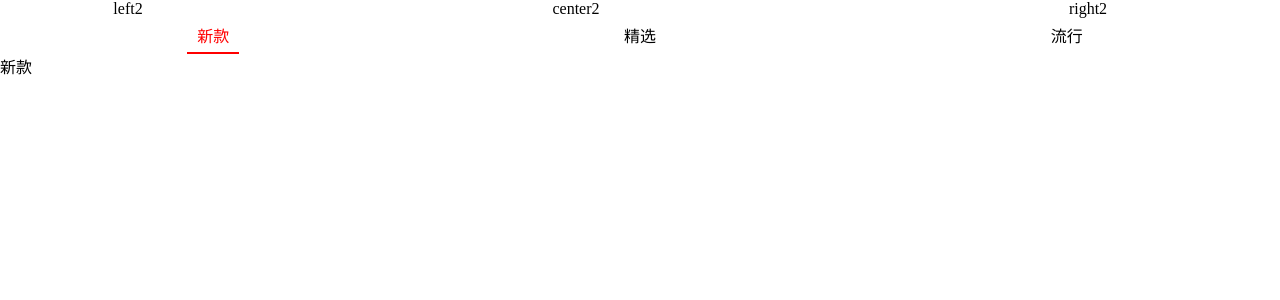
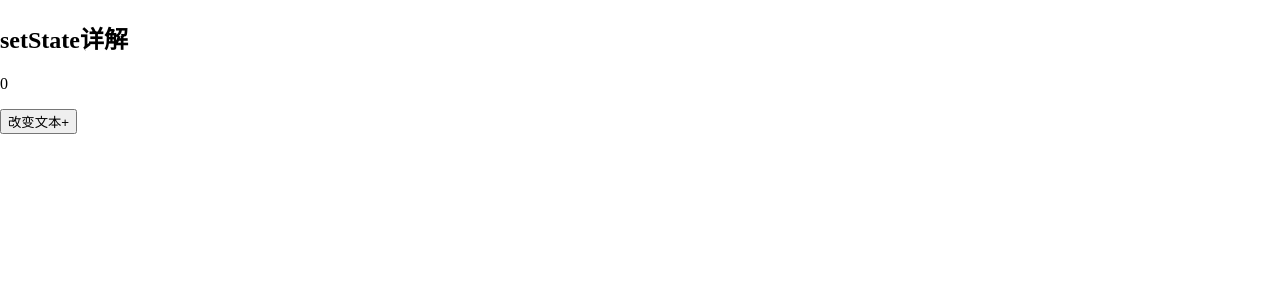
Before and after one commit to Lynn-zuo/learning-with-coding, a React app in the folder React/react-npm/: page / in a window 1280 px wide. Shown: the top 300 px of the page. Built offline with nearby package versions, Linux system fonts and the light colour scheme.

Commit message:
feat: setState异步更新获取数据

```diff
--- a/React/react-npm/src/01-componentization/App.js
+++ b/React/react-npm/src/01-componentization/App.js
@@ -11,7 +11,7 @@ export default class App extends Component {
     //   <div>
     //     <h2>类组件定义</h2>
     //     <p>1. 组件名称必须以大写开头，小写视为原生标签</p>
-    //     <p>2. 类组件必须继承自react.Component</p>
+    //     <p>2. 类组件必须继承自react.Comp onent</p>
     //     <p>3. render()函数是唯一必须实现的方法</p>
     //     <p>4. constructor初始化组数据，可选实现</p>
     //     <p>5. super()方法基于类继承，在constructor中调用</p>
--- /dev/null
+++ b/React/react-npm/src/06-setState/App.js
@@ -0,0 +1,32 @@
+import { Component } from "react"
+export default class App extends Component {
+  constructor(props) {
+    super()
+    this.state = {
+        count: 0
+    }
+  }
+  render() {
+    return (
+      <div>
+        <h2>setState详解</h2>
+        <p>{ this.state.count }</p>
+        <button onClick={(e) => this.increment(e)}>改变文本+</button>
+      </div>
+    )
+  }
+
+  componentDidUpdate() { // 方式二： 获取异步更新的state
+    console.log('update+', this.state.count)
+  }
+
+  increment(e) {
+    console.log('before+', this.state.count) // 0
+    this.setState({
+        count: this.state.count + 1
+    }, () => { // 方式一： 获取异步更新的state
+        console.log('callback+', this.state.count) // 1
+    })
+    console.log('after+', this.state.count) // 0
+  }
+}
--- a/React/react-npm/src/index.js
+++ b/React/react-npm/src/index.js
@@ -1,5 +1,5 @@
 import ReactDOM from 'react-dom/client'
-import App from './05-component-props&Context/App.js'
+import App from './06-setState/App.js'
 import './style.css'
 
 const root = ReactDOM.createRoot(document.getElementById('root'))
```
